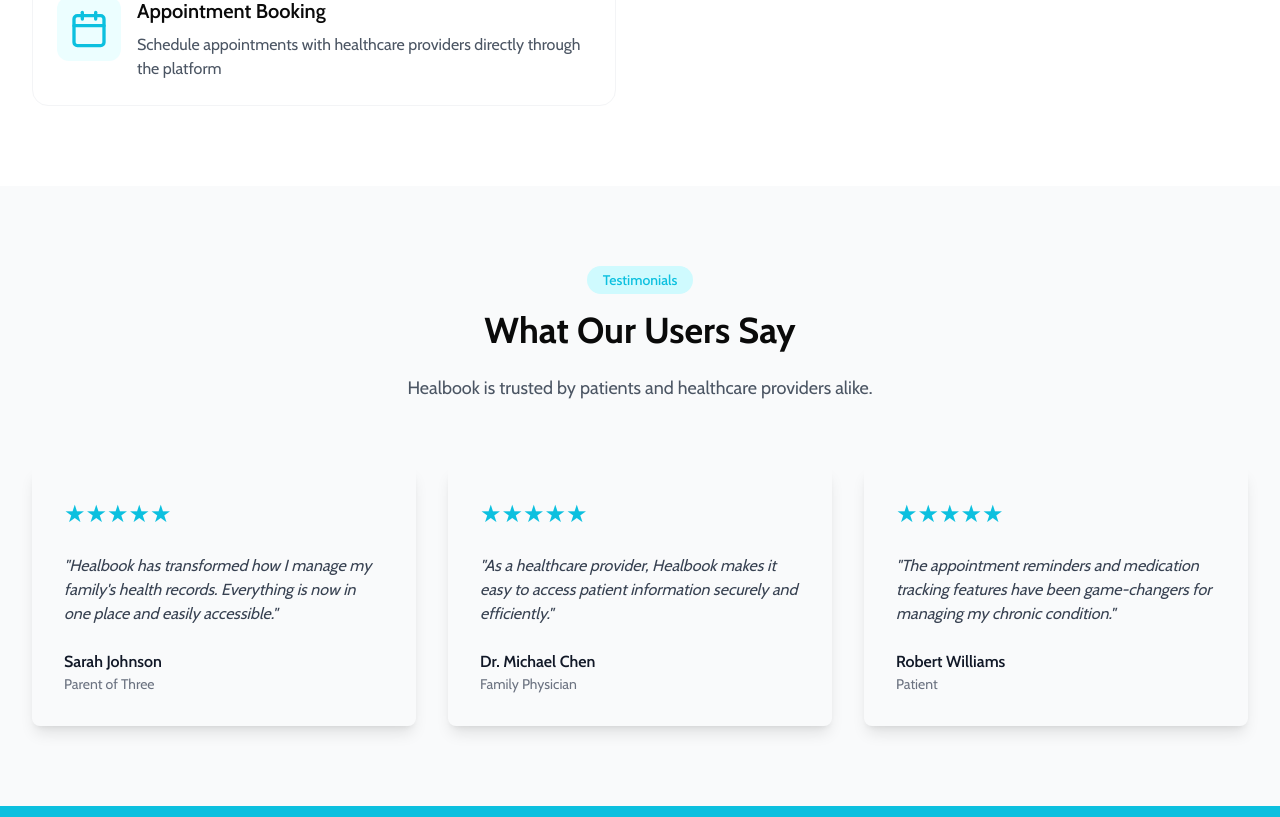
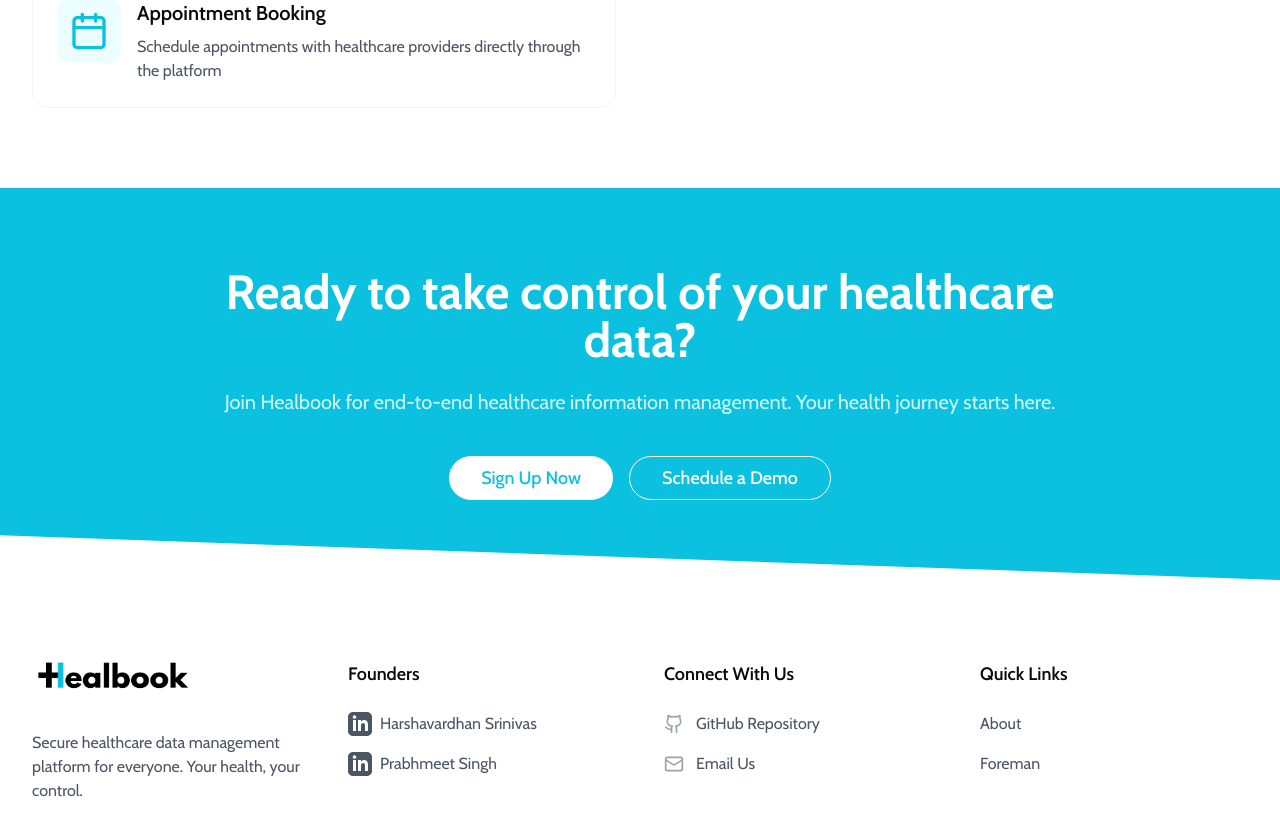
Before and after one commit to Prabhmeetchef/Healbook, a Next.js app in the folder healnext/: page / in a window 1280 px wide. Shown: the part 2143-2960 px from the top of the page. Built offline with nearby package versions, Linux system fonts and the light colour scheme.

Commit message:
Build fixed

```diff
--- a/healnext/src/app/layout.tsx
+++ b/healnext/src/app/layout.tsx
@@ -5,7 +5,9 @@
   description: "Generated by create next app",
 };
 
-const cabin = Cabin();
+const cabin = Cabin({
+  subsets: ["latin", "latin-ext"], // Add the desired subsets here
+});
 
 export default function RootLayout({
   children,
@@ -14,11 +16,7 @@
 }>) {
   return (
     <html lang="en">
-      <body
-        className={`${cabin.className} antialiased`}
-      >
-        {children}
-      </body>
+      <body className={`${cabin.className} antialiased`}>{children}</body>
     </html>
   );
 }
--- a/healnext/src/app/page.tsx
+++ b/healnext/src/app/page.tsx
@@ -5,7 +5,6 @@
 import Link from "next/link"
 import Image from "next/image"
 import { Button } from "@/components/ui/button"
-import { Card, CardContent} from "@/components/ui/card"
 import { Shield, Lock, Clock, FileText, Share2, Bell, Users, Calendar, Menu, X, Github, Mail, ExternalLink, ChevronRight } from 'lucide-react'
 
 export default function Home() {
@@ -291,7 +290,6 @@
                 ))}
               </div>
             </div>
-
             <div className="order-1 lg:order-2 relative">
               <div className="absolute -inset-4 bg-cyan-50 rounded-3xl rotate-3"></div>
               <div className="relative bg-white rounded-3xl p-8 shadow-xl border border-gray-100">
@@ -312,65 +310,9 @@
           </div>
         </div>
       </section>
-
-      {/* Testimonials */}
-      <section className="py-20 bg-gray-50">
-        <div className="container mx-auto px-4 sm:px-6 lg:px-8">
-          <div className="text-center max-w-3xl mx-auto mb-16">
-            <div className="inline-block px-4 py-1 bg-cyan-100 text-[#0CC0DF] rounded-full text-sm font-medium mb-4">
-              Testimonials
-            </div>
-            <h2 className="text-3xl md:text-4xl font-bold mb-6">What Our Users Say</h2>
-            <p className="text-gray-600 text-lg">Healbook is trusted by patients and healthcare providers alike.</p>
-          </div>
-
-          <div className="grid grid-cols-1 md:grid-cols-3 gap-8">
-            {[
-              {
-                quote:
-                  "Healbook has transformed how I manage my family's health records. Everything is now in one place and easily accessible.",
-                name: "Sarah Johnson",
-                role: "Parent of Three",
-              },
-              {
-                quote:
-                  "As a healthcare provider, Healbook makes it easy to access patient information securely and efficiently.",
-                name: "Dr. Michael Chen",
-                role: "Family Physician",
-              },
-              {
-                quote:
-                  "The appointment reminders and medication tracking features have been game-changers for managing my chronic condition.",
-                name: "Robert Williams",
-                role: "Patient",
-              },
-            ].map((testimonial, i) => (
-              <Card key={i} className="border-none shadow-lg">
-                <CardContent className="p-8">
-                  <div className="mb-6 text-[#0CC0DF]">
-                    {Array(5)
-                      .fill(0)
-                      .map((_, i) => (
-                        <span key={i} className="text-2xl">
-                          ★
-                        </span>
-                      ))}
-                  </div>
-                  <p className="text-gray-700 mb-6 italic">"{testimonial.quote}"</p>
-                  <div>
-                    <p className="font-semibold text-gray-900">{testimonial.name}</p>
-                    <p className="text-gray-500 text-sm">{testimonial.role}</p>
-                  </div>
-                </CardContent>
-              </Card>
-            ))}
-          </div>
-        </div>
-      </section>
-
       {/* CTA Section */}
       <section className="py-20 relative overflow-hidden">
-        <div className="absolute inset-0 bg-[#0CC0DF] skew-y-3 transform origin-bottom-right"></div>
+        <div className="absolute inset-0 bg-[#0CC0DF] skew-y-2 transform origin-bottom-right"></div>
         <div className="container mx-auto px-4 sm:px-6 lg:px-8 relative z-10">
           <div className="max-w-4xl mx-auto text-center text-white">
             <h2 className="text-3xl md:text-5xl font-bold mb-6">Ready to take control of your healthcare data?</h2>
@@ -379,7 +321,7 @@
             </p>
             <div className="flex flex-col sm:flex-row gap-4 justify-center">
               <RegisterLink>
-                <Button size="lg" className="bg-white text-[#0CC0DF] hover:bg-cyan-50 rounded-full px-8 text-lg">
+                <Button size="lg" className="bg-white text-[#0CC0DF] hover:bg-cyan-50 rounded-full px-8 py-2 text-lg">
                   Sign Up Now
                 </Button>
               </RegisterLink>
@@ -409,7 +351,6 @@
               <div className="flex space-x-4">
               </div>
             </div>
-
             <div>
               <h4 className="text-lg font-semibold mb-6">Founders</h4>
               <ul className="space-y-4">
```
